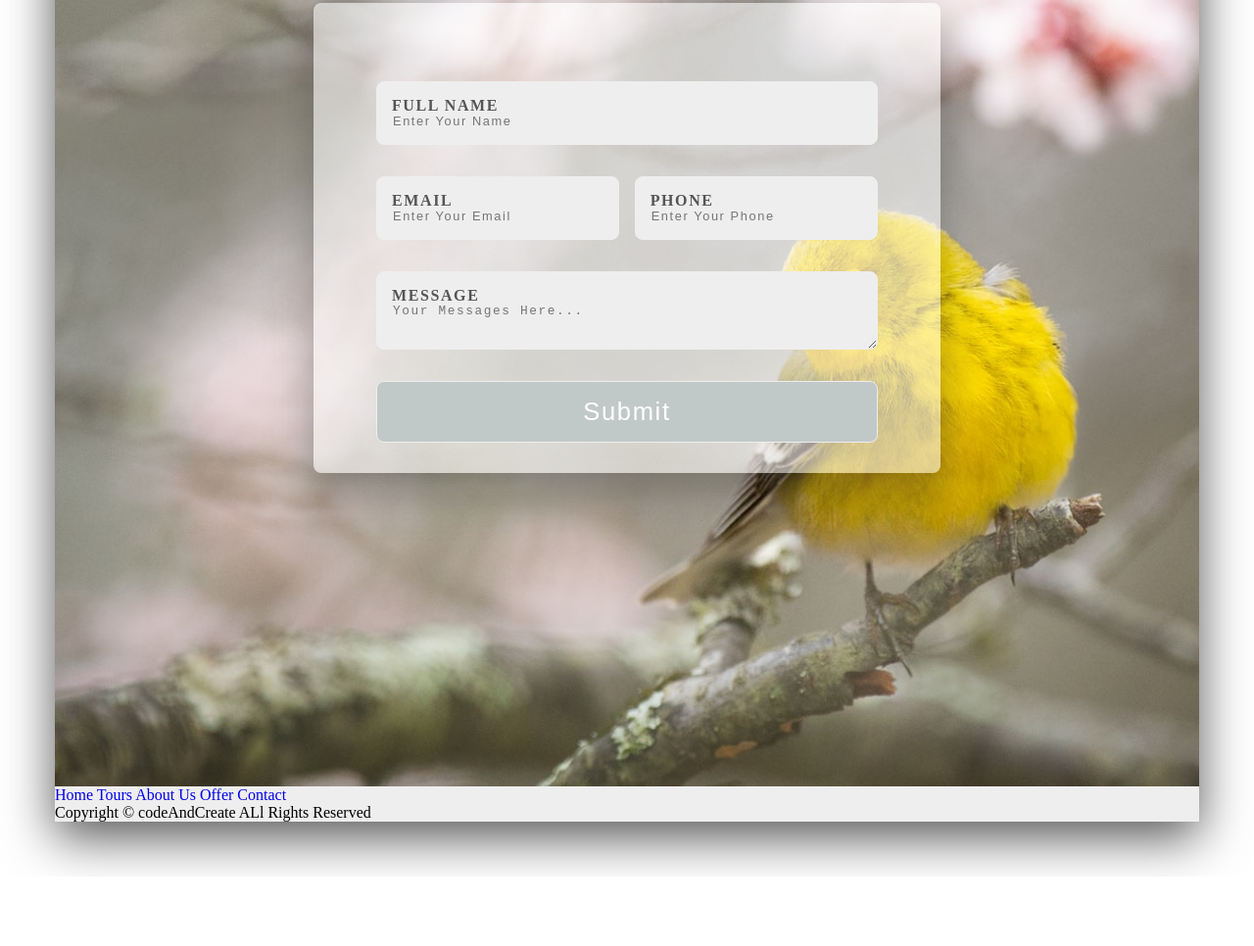
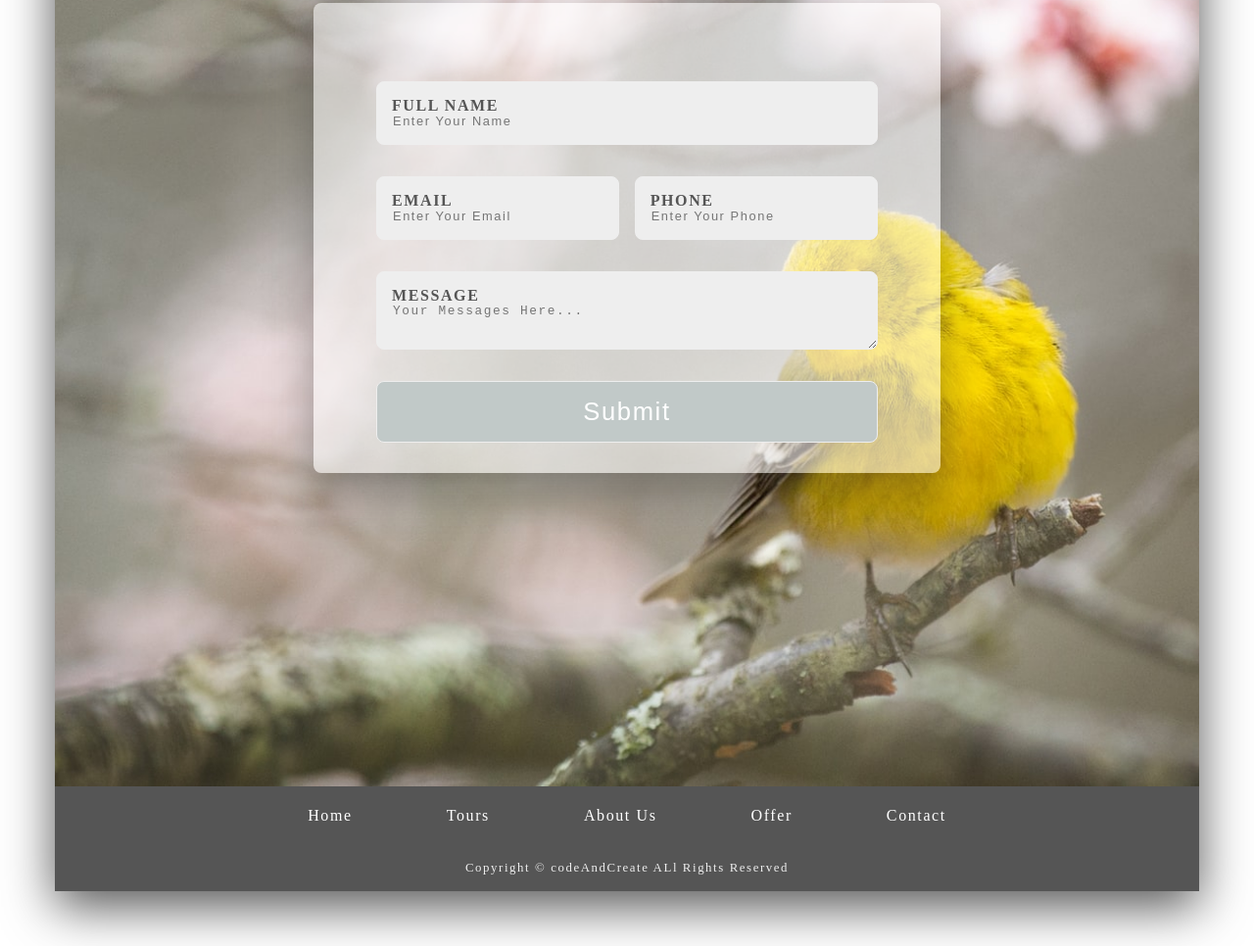
Before and after one commit to amberlululu/Travel-Web, a plain HTML site: page index.html in a window 1280 px wide. Shown: the part 3035-4001 px from the top of the page at 98% size. Before the commit the page ends 3930 px from the top, so only its background shows below. Drawn offline with Linux system fonts and the light colour scheme.

Commit message:
added footer

```diff
--- a/style.css
+++ b/style.css
@@ -418,3 +418,33 @@ html {
   max-width: 100%;
 }
 /*End of Contact*/
+/*Footer*/
+.footer {
+  background-color: var(--grey-color);
+  padding: 1rem 0 1rem 0;
+}
+.footer-list {
+  display: flex;
+  justify-content: center;
+}
+.footer-link {
+  font-size: 1rem;
+  color: var(--white-color);
+  margin: 0 1rem;
+  background-color: var(--grey-color);
+  padding: 0.3rem 2rem;
+  letter-spacing: 0.1rem;
+  transition: all 0.2s;
+}
+.footer-link:hover {
+  transform: rotate(-10deg);
+  box-shadow: 0 2rem 3rem #000;
+}
+.footer-paragraph {
+  text-align: center;
+  font-size: 0.8rem;
+  color: var(--secondary-color);
+  letter-spacing: 0.1rem;
+  margin-top: 2rem;
+}
+/*End of Footer*/
```
